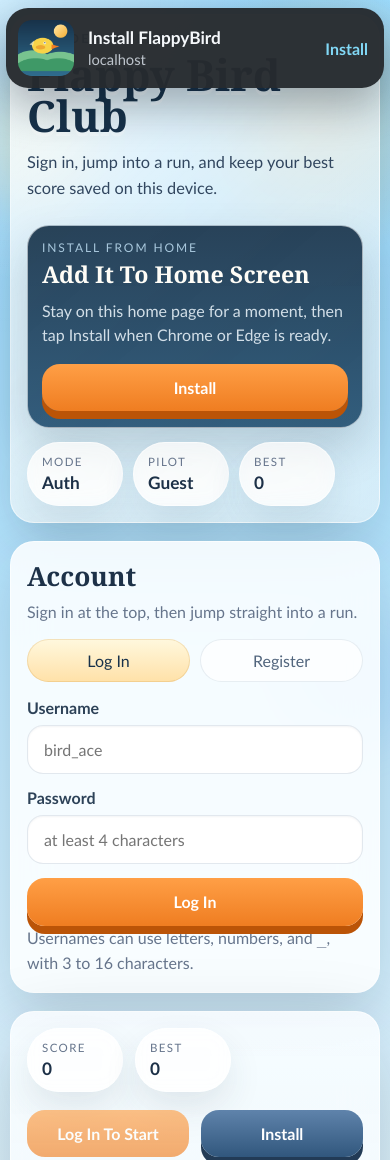
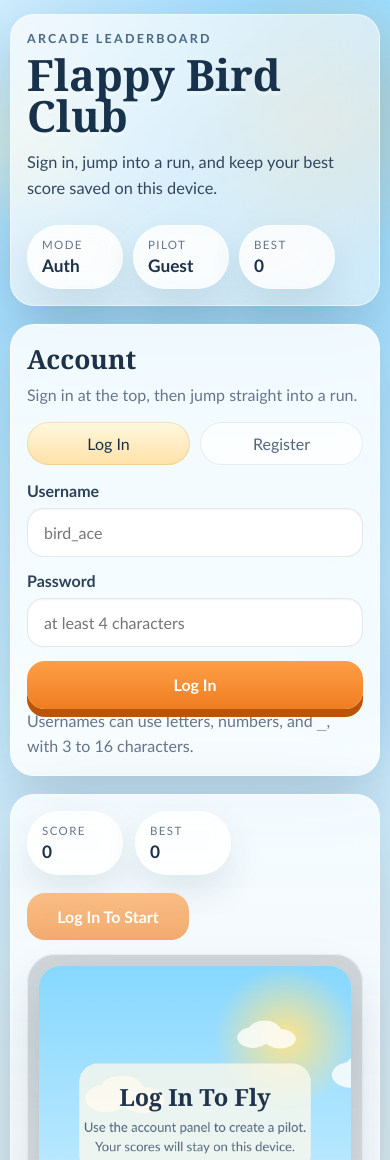
Before and after one commit to Renz113/BIRDDDDDDDDD, a website: page index.html in a window 390 px wide. Shown: the top 1160 px of the page. Drawn offline with Linux system fonts and the light colour scheme.

Commit message:
Use real browser install entry points

```diff
--- a/app.js
+++ b/app.js
@@ -25,9 +25,6 @@
   userBadge: document.getElementById("userBadge"),
   modeBadge: document.getElementById("modeBadge"),
   messageBanner: document.getElementById("messageBanner"),
-  heroInstallPanel: document.getElementById("heroInstallPanel"),
-  heroInstallButton: document.getElementById("heroInstallButton"),
-  heroInstallNote: document.getElementById("heroInstallNote"),
   startButton: document.getElementById("startButton"),
   logoutButton: document.getElementById("logoutButton"),
   exitViewButton: document.getElementById("exitViewButton"),
@@ -258,6 +255,10 @@
   return /android|iphone|ipad|ipod/.test(userAgent) || window.matchMedia("(max-width: 820px)").matches;
 }
 
+function hasRealInstallAction() {
+  return Boolean(installState.deferredPrompt) || canSuggestIosInstall();
+}
+
 function shouldUseImmersivePlayView() {
   return isLikelyMobileDevice();
 }
@@ -279,7 +280,7 @@
     && !installState.installed
     && !viewState.immersive
     && isLikelyMobileDevice()
-    && (window.isSecureContext || canSuggestIosInstall());
+    && hasRealInstallAction();
 }
 
 function syncViewState() {
@@ -371,24 +372,16 @@
   ui.installBannerButton.disabled = isStandaloneMode() || installState.installed;
 }
 
-function renderHeroInstall(label, note, visible = true, disabled = false) {
-  ui.heroInstallPanel.classList.toggle("is-hidden", !visible);
-  ui.heroInstallButton.textContent = label;
-  ui.heroInstallButton.disabled = disabled;
-  ui.heroInstallNote.textContent = note;
-}
-
 function renderInstallCta() {
   if (isStandaloneMode() || installState.installed) {
-    renderHeroInstall("Installed", "This page is already running in app mode from your home screen.", false, true);
+    ui.installHint.classList.add("is-hidden");
     ui.installButton.classList.add("is-hidden");
     ui.installButton.disabled = true;
-    ui.installHint.textContent = "Installed app mode is ready for quick mobile play.";
     return;
   }
 
   if (installState.deferredPrompt) {
-    renderHeroInstall("Install", "Tap Install here to open the real native install popup.", true, false);
+    ui.installHint.classList.remove("is-hidden");
     ui.installButton.classList.remove("is-hidden");
     ui.installButton.disabled = false;
     ui.installButton.textContent = "Install";
@@ -397,7 +390,7 @@
   }
 
   if (canSuggestIosInstall()) {
-    renderHeroInstall("Add To Home", "In Safari, tap Share and choose Add to Home Screen.", true, false);
+    ui.installHint.classList.remove("is-hidden");
     ui.installButton.classList.remove("is-hidden");
     ui.installButton.disabled = false;
     ui.installButton.textContent = "Add To Home";
@@ -405,19 +398,9 @@
     return;
   }
 
-  if (isLikelyMobileDevice() && window.isSecureContext) {
-    renderHeroInstall("Install", "Stay on this home page for a moment, then tap Install when Chrome or Edge is ready.", true, false);
-    ui.installButton.classList.remove("is-hidden");
-    ui.installButton.disabled = false;
-    ui.installButton.textContent = "Install";
-    ui.installHint.textContent = "If the browser has not shown the popup yet, stay on the page and tap Install again.";
-    return;
-  }
-
-  renderHeroInstall("Install", "Open this site in Chrome, Edge, or Safari on your phone and then tap Install.", true, false);
+  ui.installHint.classList.add("is-hidden");
   ui.installButton.classList.add("is-hidden");
   ui.installButton.disabled = true;
-  ui.installHint.textContent = "Install is available from a secure mobile browser when supported.";
 }
 
 function setMessage(message, tone = "info") {
@@ -1057,7 +1040,6 @@
 ui.startButton.addEventListener("click", startGame);
 ui.logoutButton.addEventListener("click", logout);
 ui.exitViewButton.addEventListener("click", leavePlayView);
-ui.heroInstallButton.addEventListener("click", handleInstallRequest);
 ui.installButton.addEventListener("click", handleInstallRequest);
 ui.installBannerButton.addEventListener("click", handleInstallRequest);
 
--- a/index.html
+++ b/index.html
@@ -39,14 +39,6 @@
         <p class="lede">Sign in, jump into a run, and keep your best score saved on this device.</p>
       </div>
 
-      <div class="hero-side">
-        <section class="hero-install" id="heroInstallPanel" aria-live="polite">
-          <p class="hero-install-tag">Install From Home</p>
-          <h2>Add It To Home Screen</h2>
-          <p id="heroInstallNote" class="hero-install-note">Tap Install here to open the native install popup or the Safari Add To Home Screen flow.</p>
-          <button id="heroInstallButton" class="primary-button hero-install-button" type="button">Install</button>
-        </section>
-
       <div class="status-strip">
         <div class="status-pill">
           <span class="status-label">Mode</span>
@@ -59,7 +51,6 @@
         <div class="status-pill">
           <span class="status-label">Best</span>
           <strong id="bestBadge">0</strong>
-          </div>
         </div>
       </div>
     </header>
--- a/styles.css
+++ b/styles.css
@@ -169,13 +169,6 @@
   max-width: 58ch;
 }
 
-.hero-side {
-  display: grid;
-  gap: 14px;
-  justify-items: end;
-  flex: 0 0 auto;
-}
-
 .hero-tag {
   margin: 0 0 10px;
   letter-spacing: 0.18em;
@@ -205,44 +198,6 @@
   font-size: 1.02rem;
   line-height: 1.6;
   color: #31465f;
-}
-
-.hero-install {
-  width: min(100%, 320px);
-  padding: 16px 16px 18px;
-  border-radius: 26px;
-  border: 1px solid rgba(255, 255, 255, 0.58);
-  background:
-    linear-gradient(180deg, rgba(20, 47, 71, 0.9), rgba(32, 77, 111, 0.9)),
-    linear-gradient(180deg, rgba(255, 255, 255, 0.08), rgba(255, 255, 255, 0.02));
-  box-shadow: 0 20px 44px rgba(19, 37, 56, 0.18);
-  color: #f4f8fb;
-}
-
-.hero-install-tag {
-  margin: 0 0 8px;
-  font-size: 0.75rem;
-  letter-spacing: 0.16em;
-  text-transform: uppercase;
-  color: rgba(196, 228, 249, 0.82);
-}
-
-.hero-install h2 {
-  margin: 0;
-  font-size: 1.65rem;
-  line-height: 1;
-  color: #fffdf7;
-}
-
-.hero-install-note {
-  margin: 12px 0 0;
-  color: rgba(233, 242, 249, 0.88);
-  line-height: 1.55;
-}
-
-.hero-install-button {
-  width: 100%;
-  margin-top: 16px;
 }
 
 .status-strip {
@@ -763,15 +718,6 @@
     flex-direction: column;
   }
 
-  .hero-side {
-    width: 100%;
-    justify-items: stretch;
-  }
-
-  .hero-install {
-    width: 100%;
-  }
-
   .status-strip {
     justify-content: flex-start;
   }
@@ -838,15 +784,6 @@
 
   .status-strip {
     gap: 10px;
-  }
-
-  .hero-install {
-    padding: 14px 14px 16px;
-    border-radius: 22px;
-  }
-
-  .hero-install h2 {
-    font-size: 1.45rem;
   }
 
   .status-pill,
```
Lines whose indentation alone changed are shown as unchanged.
